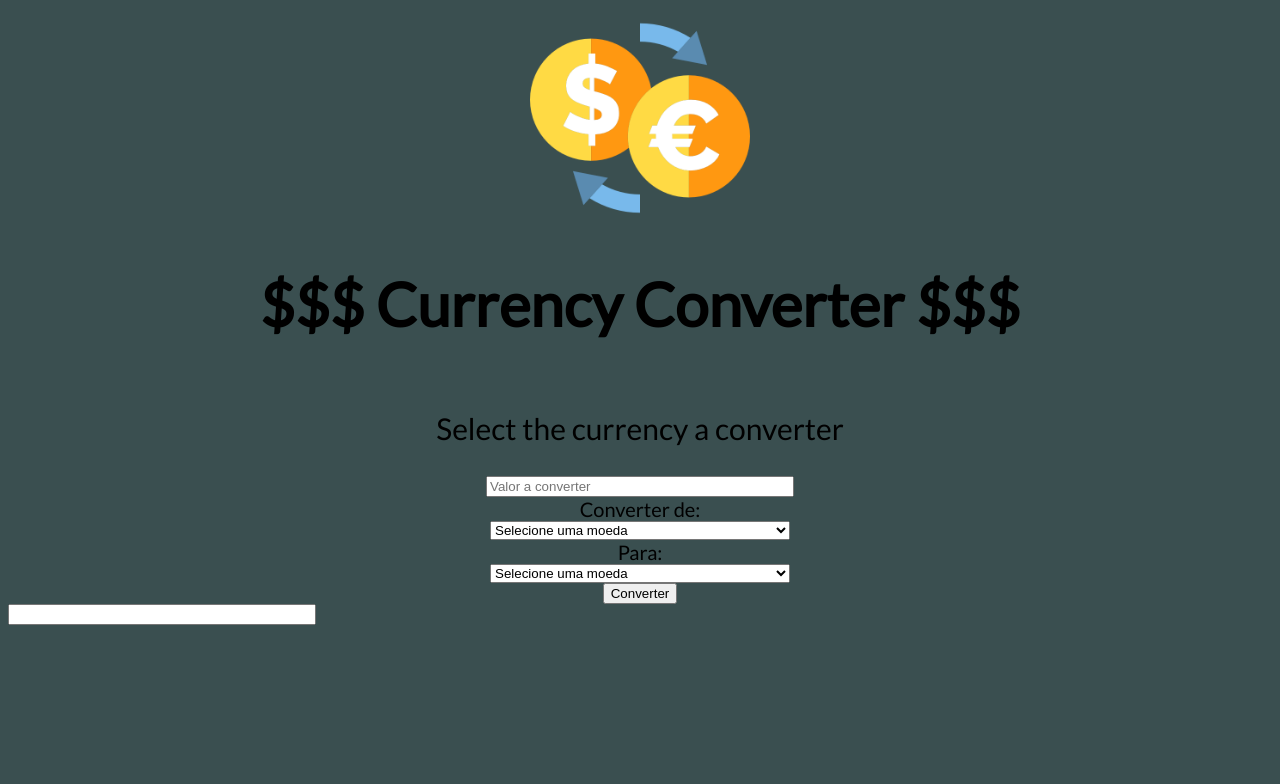
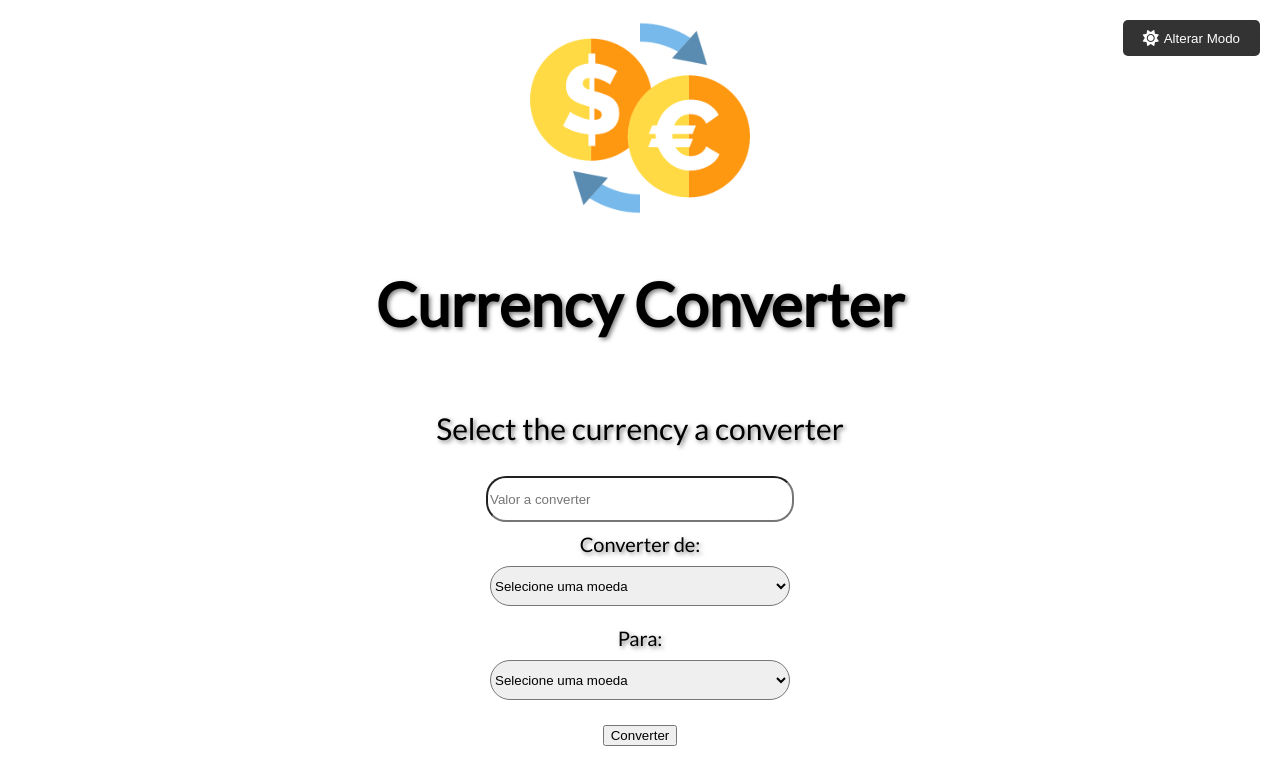
Before and after one commit to Grupo-AGES/Sprint1-Cambio, a website: page index.html in a window 1280 px wide. Drawn offline with Linux system fonts and the light colour scheme; no server answers.

Commit message:
add modo claro/escuro e estilizei os campos

```diff
--- a/index.html
+++ b/index.html
@@ -4,6 +4,12 @@
     <meta charset="UTF-8">
     <meta name="viewport" content="width=device-width, initial-scale=1.0">
     <title>Conversor</title>
+    <div class="container">
+        <button id="toggle-mode">
+            <i id="toggle-icon" class="fas fa-sun"></i> Alterar Modo
+        </button>
+    </div>
+    <link rel="stylesheet" href="https://cdnjs.cloudflare.com/ajax/libs/font-awesome/6.0.0-beta3/css/all.min.css">
     <link rel="stylesheet" href="/public/style.css" />
 </head>
 <body>
@@ -13,38 +19,27 @@
     </div>
     </header>
     <div class="body">
-        <h1>$$$ Currency Converter $$$</h1>
+        <h1> Currency Converter</h1>
         <p>Select the currency a converter</p>
     </div>
     <div class="valor">
-        <input type="text" id="valor" placeholder="Valor a converter">
+        <input type="text" placeholder="Valor a converter">
     </div>
     <div class="menu1">
         <label for="coins">Converter de:</label>
         <select id="coinSelect">
             <option value="" selected disabled>Selecione uma moeda</option>
-            <option value="USD">Dolar Americano</option>
-            <option value="BRL">Real Brasileiro</option>
-            <option value="EUR">Euro</option>
-            <option value="CAD">Dolar Canadense</option>
         </select>
     </div>
     <div class="menu2">
         <label for="coins">Para:</label>
         <select id="coinInSelect">
             <option value="" selected disabled>Selecione uma moeda</option>
-            <option value="USD">Dolar Americano</option>
-            <option value="BRL">Real Brasileiro</option>
-            <option value="EUR">Euro</option>
-            <option value="CAD">Dolar Canadense</option>
         </select>
     </div>
-    <div class="button">
+    <div class="convert">
         <button>Converter</button>
     </div>
-    <div class="result">
-        <input type="text">
-    </div>
-    <script src="/public/script/script.js"></script>
+    <script src="/script.js"></script>
 </body>
 </html>
--- a/public/style.css
+++ b/public/style.css
@@ -10,10 +10,45 @@
     --cyan1: #0EF6CC;
 }
 
+#toggle-mode {
+    position: fixed;
+    top: 20px;
+    right: 20px;
+    padding: 10px 20px;
+    background-color: #333;
+    color: white;
+    border: none;
+    border-radius: 5px;
+    cursor: pointer;
+    display: flex;
+    align-items: center;
+}
+
+#toggle-mode:hover {
+    background-color: #555;
+}
+
+#toggle-icon {
+    margin-right: 5px;
+    font-size: 16px;
+}
+
+body.light-mode {
+    background-color: white;
+    color: black;
+    text-shadow: 2px 2px 4px rgba(0, 0, 0, 0.5);
+}
+
+body.dark-mode {
+    background-color: #121212;
+    color: white;
+    text-shadow: 2px 2px 4px rgb(255, 255, 255);
+}
 
 body{
-    background-color: var(--gray);
+    background-color: var(--white);
     height: 100vh;
+    text-shadow: 2px 2px 4px rgba(0, 0, 0, 0.5);
 }
 
 .img-header{
@@ -26,15 +61,19 @@ body{
     font-size: 30px;
     display: grid;
     place-items: center;
+    text-shadow: 2px 2px 4px rgba(0, 0, 0, 0.5);
 }
 
 .valor{
     font-family: 'Lato';
     display: grid;
     place-items: center;
+
 }
 input[type="text"] {
     width: 300px; /* Defina o valor desejado para a largura */
+    height: 40px;
+    border-radius: 20px;
   }
 
 .menu1{
@@ -42,10 +81,15 @@ input[type="text"] {
     display: grid;
     place-items: center;
     font-size: 20px;
+    margin: 10px;
+    border-radius: 20px;
 }
 
 select {
     width: 300px; /* Defina o valor desejado para a largura */
+    height: 40px;
+    margin: 10px;
+    border-radius: 20px;
   }
 
 .menu2{
@@ -55,11 +99,12 @@ select {
     font-size: 20px;
 }
 
-.button{
+.convert{
     display: grid;
     place-items: center;
     border-radius: 20px;
-
+    padding: 15px 30px;
+    font-size: 18px;
 }
 
 .img-logo{
```
